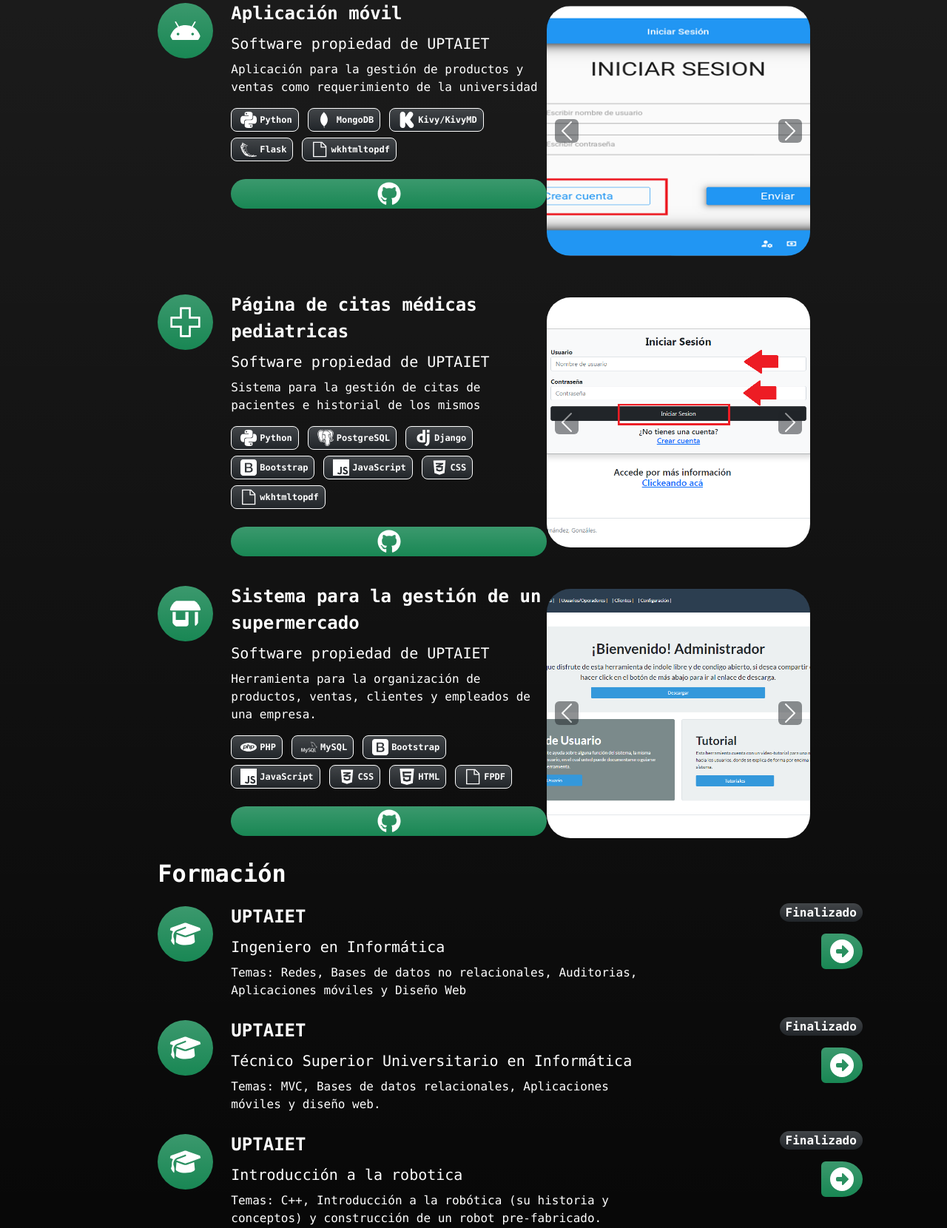
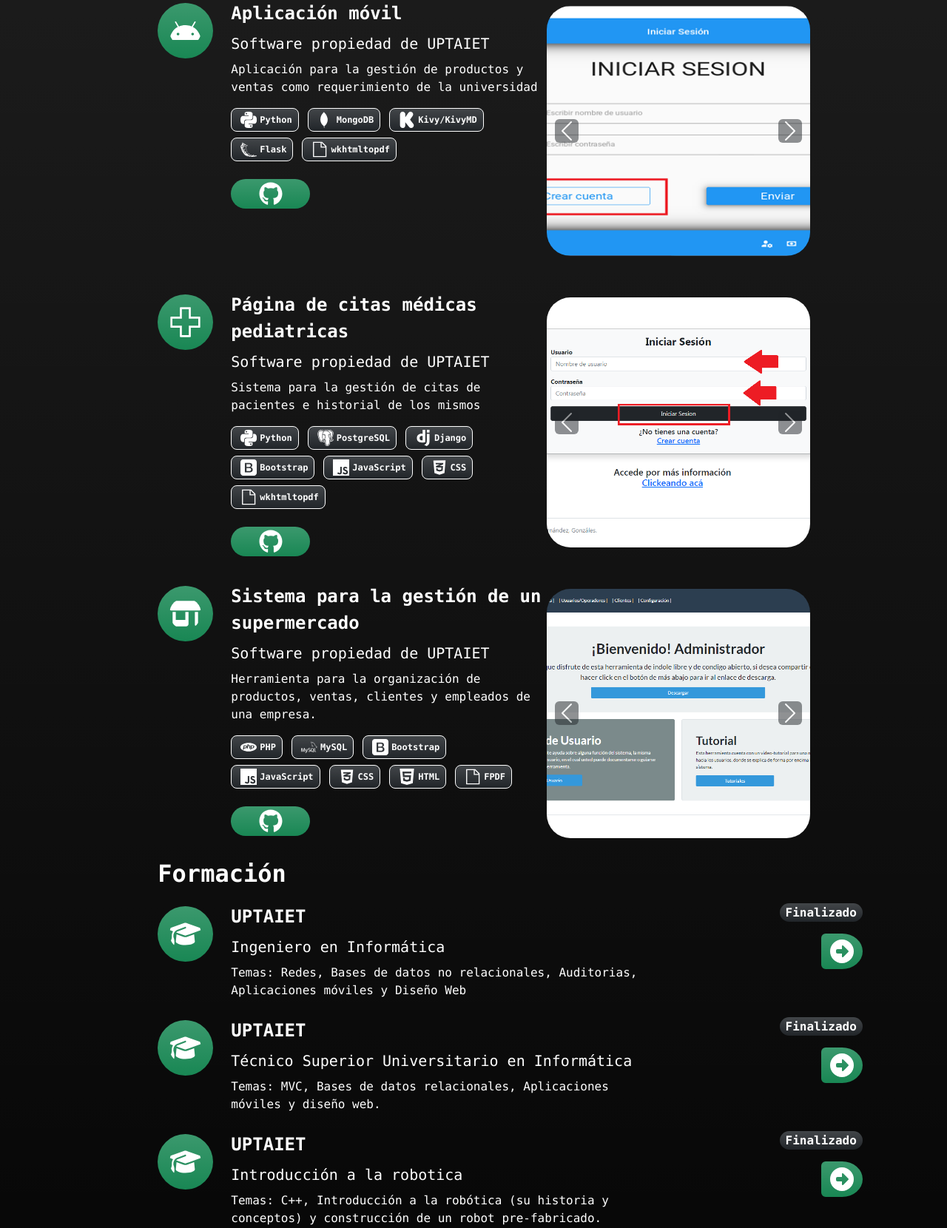
Before and after one commit to JLHJ21/curriculum, a PHP site: page /index.html in a window 1280 px wide. Shown: the part 921-2581 px from the top of the page at 74% size. Run offline with PHP 8.4, Linux system fonts and the light colour scheme.

Commit message:
arreglo menor

```diff
--- a/index.html
+++ b/index.html
@@ -1,9 +1,10 @@
-<html lang="es">
-  <link type="text/css" id="dark-mode" rel="stylesheet" href="" />
-  <style type="text/css" id="dark-mode-сustom-style"></style>
-  <style type="text/css" id="dark-mode-theme-changer-style"></style>
-
-  <head>
+<html lang="es" class="">
+  <link type="text/css" id="dark-mode" rel="stylesheet" href="" /><style
+    type="text/css"
+    id="dark-mode-сustom-style"
+  ></style
+  ><style type="text/css" id="dark-mode-theme-changer-style"></style
+  ><head>
     <meta charset="UTF-8" />
     <meta name="viewport" content="width=device-width, initial-scale=1.0" />
     <title>Curriculum</title>
@@ -589,7 +590,7 @@
                       </div>
                     </div>
 
-                    <div class="col-3 col-12 pt-2">
+                    <div class="col-12 col-md-3 pt-2">
                       <a
                         href="https://github.com/JLHJ21/app-kivyMD"
                         class="badge bg-success bg-gradient rounded-5 p-0 mt-3 d-flex justify-content-center align-items-center"
@@ -855,7 +856,7 @@
                       </div>
                     </div>
 
-                    <div class="col-3 col-12 pt-2">
+                    <div class="col-12 col-md-3 pt-2">
                       <a
                         href="https://github.com/JLHJ21/SistemaDeCitasConDjango"
                         class="badge bg-success bg-gradient rounded-5 p-0 mt-3 d-flex justify-content-center align-items-center"
@@ -1094,7 +1095,7 @@
                       </div>
                     </div>
 
-                    <div class="col-3 col-12 pt-2">
+                    <div class="col-12 col-md-3 pt-2">
                       <a
                         href="https://github.com/JLHJ21/GestionDeAlmacen"
                         class="badge bg-success bg-gradient rounded-5 p-0 mt-3 d-flex justify-content-center align-items-center"
--- a/index.php
+++ b/index.php
@@ -515,7 +515,7 @@
                                             <?php } ?>
                                         </div>
 
-                                        <div class="col-3 col-12 pt-2">
+                                        <div class="col-12 col-md-3 pt-2">
                                             <a href="<?= $proyecto['enlace_codigo'] ?>" class="badge bg-success bg-gradient rounded-5 p-0 mt-3 d-flex justify-content-center align-items-center" target="_blank">
 
                                                 <svg class=" bi pe-none p-1 h-100" width="40px" height="40px">
```
